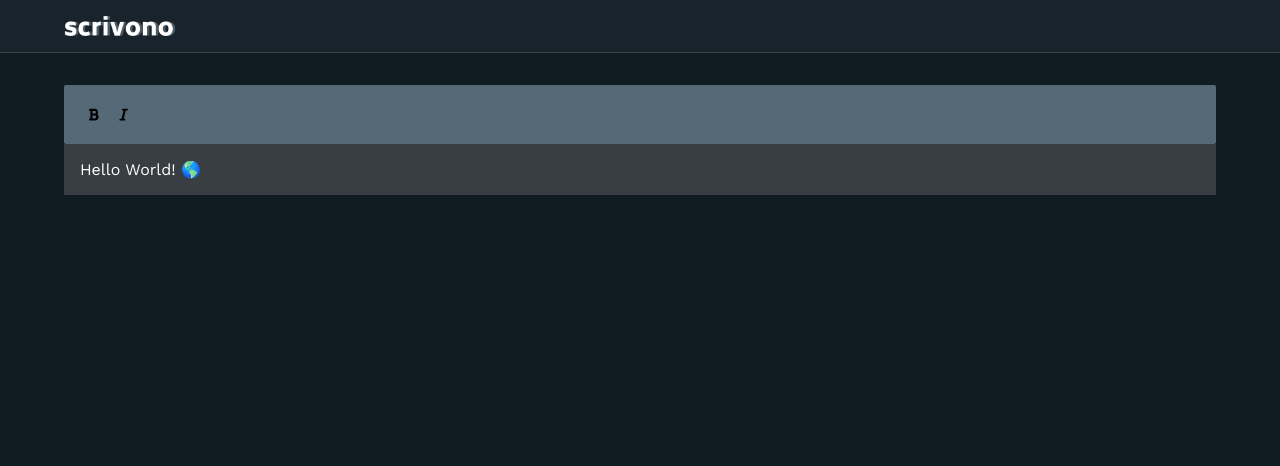
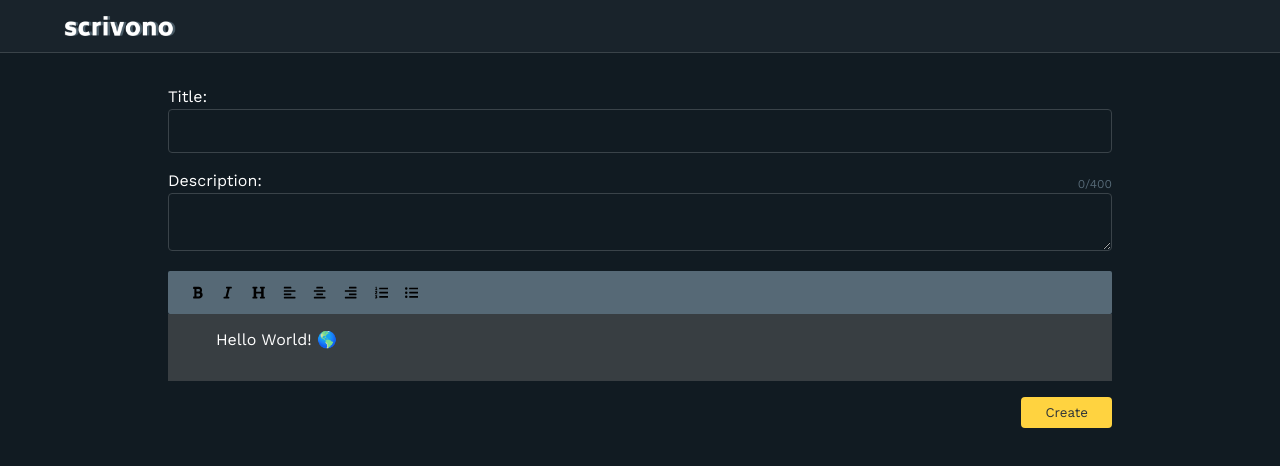
Before and after one commit to adrielTosi/acario-book-editor-client, a Next.js app: page /create in a window 1280 px wide. Shown: the top 466 px of the page. Built offline with nearby package versions, Linux system fonts and the light colour scheme; what @react-icons/all-files would draw is missing.

Commit message:
Add basic "create" page - Add lodash

```diff
--- a/package.json
+++ b/package.json
@@ -12,12 +12,15 @@
   "dependencies": {
     "@apollo/client": "^3.3.20",
     "@react-icons/all-files": "^4.1.0",
+    "@tiptap/extension-text-align": "^2.0.0-beta.29",
     "@tiptap/react": "^2.0.0-beta.108",
     "@tiptap/starter-kit": "^2.0.0-beta.183",
+    "@types/lodash": "^4.14.181",
     "@types/styled-system": "^5.1.14",
     "bulma": "^0.9.3",
     "formik": "^2.2.9",
     "graphql": "^15.5.1",
+    "lodash": "^4.17.21",
     "next": "11.0.1",
     "react": "17.0.2",
     "react-dom": "17.0.2",
--- a/src/components/TextEditor/Editor.tsx
+++ b/src/components/TextEditor/Editor.tsx
@@ -1,23 +1,30 @@
-import { useEditor, EditorContent } from '@tiptap/react'
-import StarterKit from '@tiptap/starter-kit'
+import { Editor, EditorContent } from '@tiptap/react'
 import { Box } from 'components/ui/Box'
+import styled from 'styled-components'
 import theme from 'styles/theme'
 import { Menu } from './Menu'
 
-export const Tiptap = () => {
-  const editor = useEditor({
-    extensions: [
-      StarterKit,
-    ],
-    content: '<p>Hello World! 🌎️</p>',
-  })
+type TextEditorProps = {
+  editor: Editor | null
+}
 
+export const TextEditor = ({ editor }: TextEditorProps) => {
   return (
     <>
       <Menu editor={editor} />
-      <Box backgroundColor={theme.colors.bg_comp_2} padding="1em" >
+      <EditorBox backgroundColor={theme.colors.bg_comp_2} padding="1em" >
         <EditorContent editor={editor} />
-      </Box>
+      </EditorBox>
     </>
   )
 }
+
+const EditorBox = styled(Box)`
+  & ul, ol {
+    padding-left: 1.5em;
+  }
+  & .ProseMirror p {
+    text-indent: 2em;
+    margin-bottom: 1em;
+  }
+`
--- a/src/components/TextEditor/Menu.tsx
+++ b/src/components/TextEditor/Menu.tsx
@@ -1,5 +1,11 @@
 import { FaBold } from "@react-icons/all-files/fa/FaBold"
 import { FaItalic } from "@react-icons/all-files/fa/FaItalic"
+import { FaHeading } from "@react-icons/all-files/fa/FaHeading"
+import { FaAlignLeft } from "@react-icons/all-files/fa/FaAlignLeft"
+import { FaAlignCenter } from "@react-icons/all-files/fa/FaAlignCenter"
+import { FaAlignRight } from "@react-icons/all-files/fa/FaAlignRight"
+import { FaListOl } from "@react-icons/all-files/fa/FaListOl"
+import { FaListUl } from "@react-icons/all-files/fa/FaListUl"
 import { Editor } from "@tiptap/react"
 
 import { Box } from "components/ui/Box"
@@ -15,7 +21,7 @@ export const Menu = ({ editor }: MenuProps) => {
     return null
   }
   return (
-    <Box backgroundColor={theme.colors.contrast_low} padding="1em" borderRadius="0.125em" display="flex">
+    <Box backgroundColor={theme.colors.contrast_low} padding="0.5em 1em" borderRadius="0.125em" display="flex" flexWrap="wrap" position="sticky" top="0" zIndex={99}>
       <MenuButton
         onClick={() => editor.chain().focus().toggleBold().run()}
         active={editor.isActive('bold')}
@@ -26,6 +32,41 @@ export const Menu = ({ editor }: MenuProps) => {
         active={editor.isActive('italic')}
         Icon={FaItalic}
       />
+      <MenuButton
+        onClick={() => editor.chain().focus().toggleHeading({ level: 2 }).run()}
+        active={editor.isActive('heading', { level: 2 })}
+        Icon={FaHeading}
+      />
+
+      <MenuButton
+        onClick={() => editor.chain().focus().setTextAlign('left').run()}
+        active={editor.isActive({ textAlign: 'left' })}
+        Icon={FaAlignLeft}
+      />
+      <MenuButton
+        onClick={() => editor.chain().focus().setTextAlign('center').run()}
+        active={editor.isActive({ textAlign: 'center' })}
+        Icon={FaAlignCenter}
+      />
+      <MenuButton
+        onClick={() => editor.chain().focus().setTextAlign('right').run()}
+        active={editor.isActive({ textAlign: 'right' })}
+        Icon={FaAlignRight}
+      />
+
+      <MenuButton
+        onClick={() => editor.chain().focus().toggleOrderedList().run()}
+        active={editor.isActive('orderedList')}
+        Icon={FaListOl}
+      />
+
+      <MenuButton
+        onClick={() => editor.chain().focus().toggleBulletList().run()}
+        active={editor.isActive('unorderedList')}
+        Icon={FaListUl}
+      />
+
+
     </Box>
   )
 }
--- a/src/components/TextEditor/MenuButton.tsx
+++ b/src/components/TextEditor/MenuButton.tsx
@@ -1,7 +1,6 @@
 import styled, { css } from "styled-components"
 import { IconType, IconContext } from "@react-icons/all-files"
 import theme from "styles/theme"
-import { backgroundColor } from "styled-system"
 
 interface MenuButtonProps {
   Icon: IconType
--- a/src/components/ui/Box.tsx
+++ b/src/components/ui/Box.tsx
@@ -14,16 +14,19 @@ import {
   PositionProps,
   space,
   SpaceProps,
+  TypographyProps,
+  typography
 } from "styled-system";
 
 export interface BoxProps
   extends SpaceProps,
-    ColorProps,
-    LayoutProps,
-    FlexboxProps,
-    BackgroundProps,
-    BorderProps,
-    PositionProps {}
+  ColorProps,
+  LayoutProps,
+  FlexboxProps,
+  BackgroundProps,
+  BorderProps,
+  PositionProps,
+  TypographyProps { }
 
 export const Box = styled.div<BoxProps>`
   ${space}
@@ -33,4 +36,5 @@ export const Box = styled.div<BoxProps>`
   ${background}
   ${border}
   ${position}
+  ${typography}
 `;
--- a/src/components/ui/Button.tsx
+++ b/src/components/ui/Button.tsx
@@ -4,6 +4,7 @@ import { space, SpaceProps } from "styled-system";
 export interface ButtonProps extends SpaceProps {
   variant?: "primary" | "secondary";
   pill?: boolean;
+  loading?: boolean
 }
 
 export const Button = styled.button<ButtonProps>`
--- a/src/graphql/generated/graphqlTypes.tsx
+++ b/src/graphql/generated/graphqlTypes.tsx
@@ -305,7 +305,6 @@ export type QueryGetChaptersFromBookArgs = {
 
 export type QueryGetChapterArgs = {
   chapterId: Scalars["String"];
-  bookId?: Maybe<Scalars["String"]>;
 };
 
 export type QueryGetChaptersFromUserArgs = {
--- a/src/graphql/generated/mutations.tsx
+++ b/src/graphql/generated/mutations.tsx
@@ -306,7 +306,6 @@ export type QueryGetChaptersFromBookArgs = {
 
 export type QueryGetChapterArgs = {
   chapterId: Scalars["String"];
-  bookId?: Maybe<Scalars["String"]>;
 };
 
 export type QueryGetChaptersFromUserArgs = {
@@ -354,6 +353,17 @@ export type CurrentUserFragFragment = { __typename?: "User" } & Pick<
   "id" | "username"
 >;
 
+export type CreateChapterMutationVariables = Exact<{
+  chapterData: InputCreateChapter;
+}>;
+
+export type CreateChapterMutation = { __typename?: "Mutation" } & {
+  createChapter: { __typename?: "Chapter" } & Pick<
+    Chapter,
+    "id" | "title" | "text" | "description"
+  >;
+};
+
 export type LoginMutationVariables = Exact<{
   email: Scalars["String"];
   password: Scalars["String"];
@@ -387,6 +397,59 @@ export const CurrentUserFragFragmentDoc = gql`
     username
   }
 `;
+export const CreateChapterDocument = gql`
+  mutation CreateChapter($chapterData: InputCreateChapter!) {
+    createChapter(chapterData: $chapterData) {
+      id
+      title
+      text
+      description
+    }
+  }
+`;
+export type CreateChapterMutationFn = Apollo.MutationFunction<
+  CreateChapterMutation,
+  CreateChapterMutationVariables
+>;
+
+/**
+ * __useCreateChapterMutation__
+ *
+ * To run a mutation, you first call `useCreateChapterMutation` within a React component and pass it any options that fit your needs.
+ * When your component renders, `useCreateChapterMutation` returns a tuple that includes:
+ * - A mutate function that you can call at any time to execute the mutation
+ * - An object with fields that represent the current status of the mutation's execution
+ *
+ * @param baseOptions options that will be passed into the mutation, supported options are listed on: https://www.apollographql.com/docs/react/api/react-hooks/#options-2;
+ *
+ * @example
+ * const [createChapterMutation, { data, loading, error }] = useCreateChapterMutation({
+ *   variables: {
+ *      chapterData: // value for 'chapterData'
+ *   },
+ * });
+ */
+export function useCreateChapterMutation(
+  baseOptions?: Apollo.MutationHookOptions<
+    CreateChapterMutation,
+    CreateChapterMutationVariables
+  >
+) {
+  const options = { ...defaultOptions, ...baseOptions };
+  return Apollo.useMutation<
+    CreateChapterMutation,
+    CreateChapterMutationVariables
+  >(CreateChapterDocument, options);
+}
+export type CreateChapterMutationHookResult = ReturnType<
+  typeof useCreateChapterMutation
+>;
+export type CreateChapterMutationResult =
+  Apollo.MutationResult<CreateChapterMutation>;
+export type CreateChapterMutationOptions = Apollo.BaseMutationOptions<
+  CreateChapterMutation,
+  CreateChapterMutationVariables
+>;
 export const LoginDocument = gql`
   mutation Login($email: String!, $password: String!) {
     login(password: $password, email: $email) {
--- a/src/pages/create.tsx
+++ b/src/pages/create.tsx
@@ -1,14 +1,106 @@
-import { Tiptap } from "components/TextEditor/Editor"
-import { Box } from "components/ui/Box"
-import theme from "styles/theme"
+import TextAlign from '@tiptap/extension-text-align';
+import { useEditor } from '@tiptap/react';
+import StarterKit from '@tiptap/starter-kit';
+import { withApollo } from 'apollo/withApollo';
+import { TextEditor } from "components/TextEditor/Editor";
+import { Text } from "components/typography/Text";
+import { Box } from "components/ui/Box";
+import { Button } from 'components/ui/Button';
+import { Field, Form, Formik } from "formik";
+import { useCreateChapterMutation } from 'graphql/generated/mutations';
+import router from 'next/router';
+import styled from "styled-components";
+import theme from "styles/theme";
+import * as Yup from "yup";
+
+const CreateSchema = Yup.object().shape({
+  title: Yup.string().required(),
+  description: Yup.string().max(400, "Too long, please make it shorter!").required(),
+});
+
+const initialValues = {
+  title: "",
+  description: "",
+}
 
 const Create = () => {
+  const [createChapter] = useCreateChapterMutation()
+
+  const editor = useEditor({
+    extensions: [
+      StarterKit,
+      TextAlign.configure({
+        types: ['heading', 'paragraph'],
+      })
+    ],
+    content: '<p>Hello World! 🌎️</p>',
+  })
+
+  const handleSubmit = async ({ title, description }: typeof initialValues) => {
+    const text = editor?.getHTML().toString()
+    if (text) {
+      try {
+        await createChapter({ variables: { chapterData: { title, description, text } } })
+        router.push("/")
+      } catch (err) {
+        console.log(err)
+      }
+
+    }
+  }
   return (
-    <div className="container">
-      <Tiptap />
+    <Box className="container is-max-desktop" padding="0 8px">
+      <Formik
+        initialValues={initialValues}
+        validationSchema={CreateSchema}
+        onSubmit={(values) => { handleSubmit(values) }}
+      >
+        {({ errors, values, handleChange }) => (
+          <Form>
+            <Box mb="1em">
+              <Label htmlFor="title">Title: </Label>
+              <StyledField name="title" type="text" />
+              {errors && <span>{errors.title}</span>}
+            </Box>
 
-    </div>
+            <Box mb="1em">
+              <Box display="flex" justifyContent="space-between" alignItems="flex-end">
+                <Label htmlFor="description">Description: </Label>
+                <Text size="small" color={theme.colors.contrast_low}>{values.description.length}/400</Text>
+
+              </Box>
+              <StyledField name="description" as="textarea" onChange={handleChange} />
+              {errors && <span>{errors.description}</span>}
+            </Box>
+
+            <TextEditor editor={editor} />
+            <Box mt="1em" textAlign="right">
+              <Button type="submit" >Create</Button>
+            </Box>
+          </Form>
+
+        )}
+      </Formik>
+    </Box>
   )
 }
 
-export default Create
+const Label = styled.label`
+  font-size: 16px;
+  line-height: 24px;
+  font-family: ${(props) => props.theme.font.body};
+  font-style: normal;
+  font-weight: normal;
+`
+
+const StyledField = styled(Field)`
+  width: 100%;
+  background-color: transparent;
+  border: ${props => `1px solid ${props.theme.colors.comp_outline}`};
+  border-radius: 4px;
+  padding: 1em;
+  color: ${props => `${props.theme.colors.contrast_high}`};
+  resize: vertical
+`
+
+export default withApollo(Create)
```
Also changed, not shown: src/components/ui/Field.tsx (added, +10 -0 lines), src/graphql/mutations/CreateChapter.graphql (added, +8 -0 lines), 1 other file (tests, documents, lock files or other folders).
